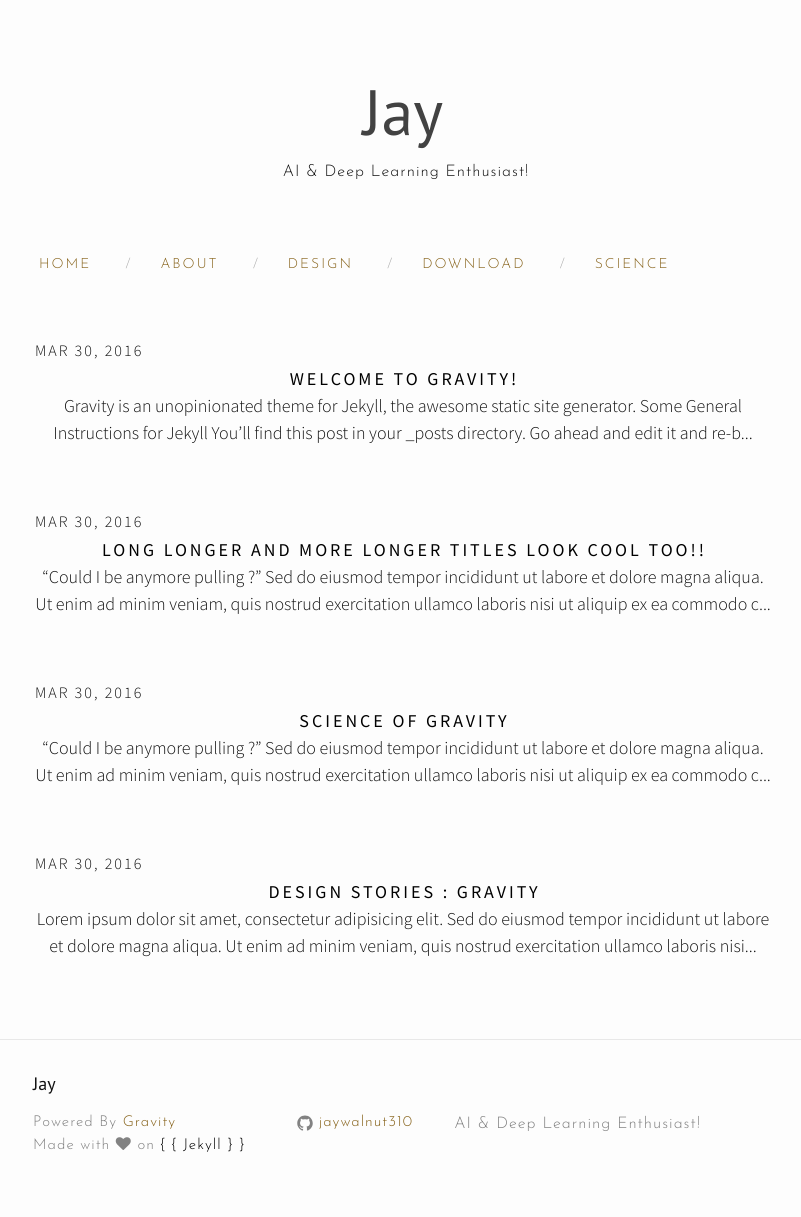
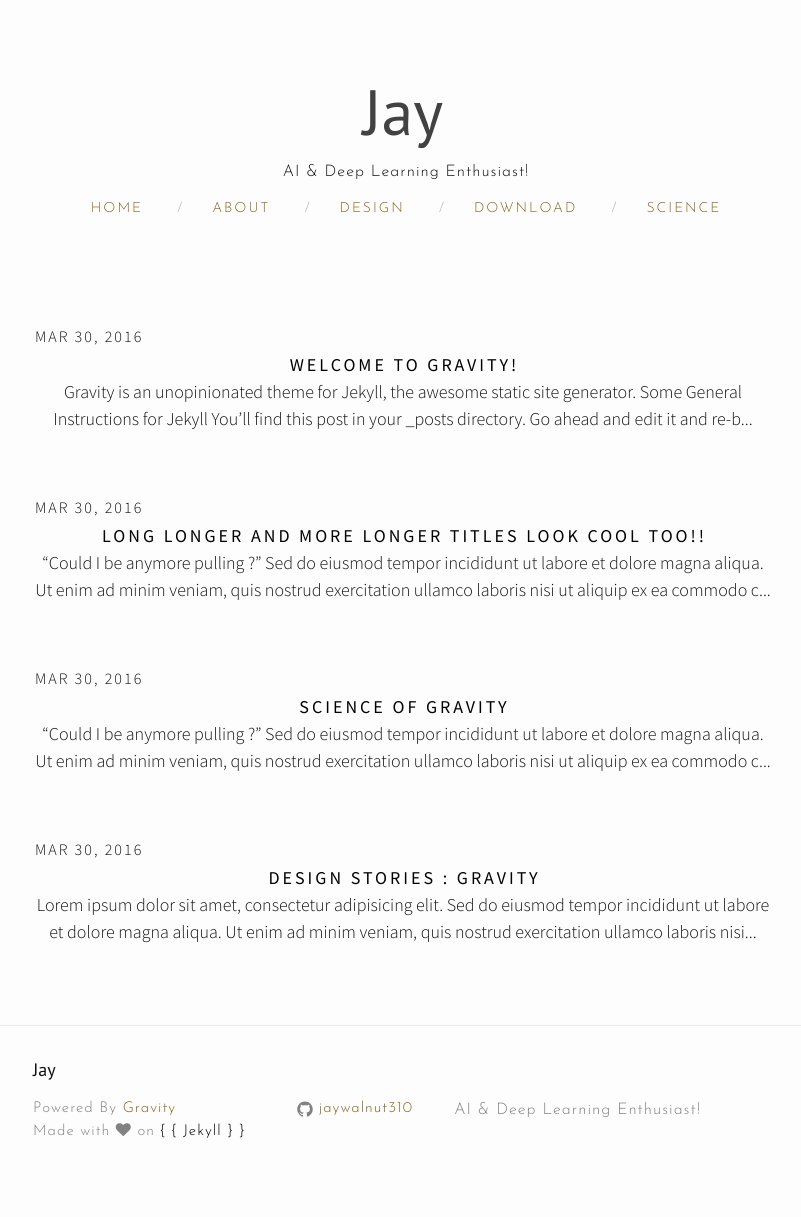
Before and after one commit to jaywalnut310/jaywalnut310.github.io, a Jekyll site: the page built from index.html, in a window 1280 px wide. Shown: the whole page, without its empty margins (237-1038 px from the left). Built offline with Jekyll 4.4.1, drawn with Linux system fonts in a browser that asks for light colours; nearby versions of some CDN libraries; the list of posts is cut into pages by our own code.

Commit message:
Update style.scss

```diff
--- a/css/style.scss
+++ b/css/style.scss
@@ -401,7 +401,9 @@ pre {
   text-indent: 6px;
   font-family: 'Josefin Sans';
   font-weight: 300;
-  padding-top: 5em;
+  padding-top: 1em;
+  padding-bottom: 3em;
+  text-align: center;
 }
 .page-title {
   text-transform: uppercase;
```
